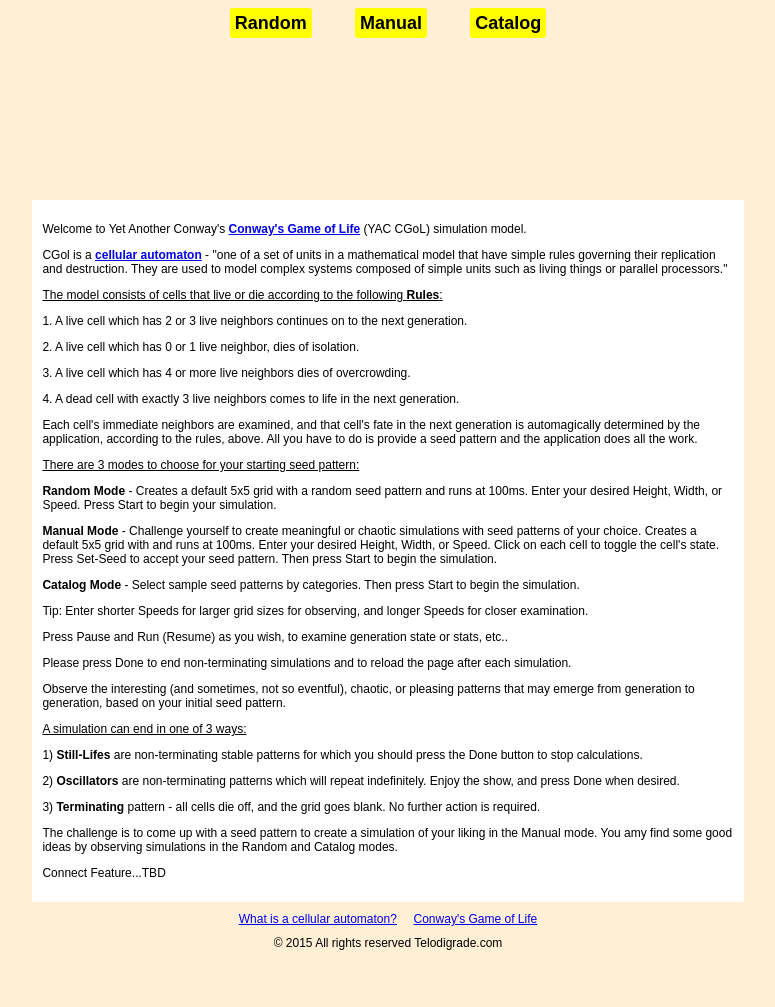
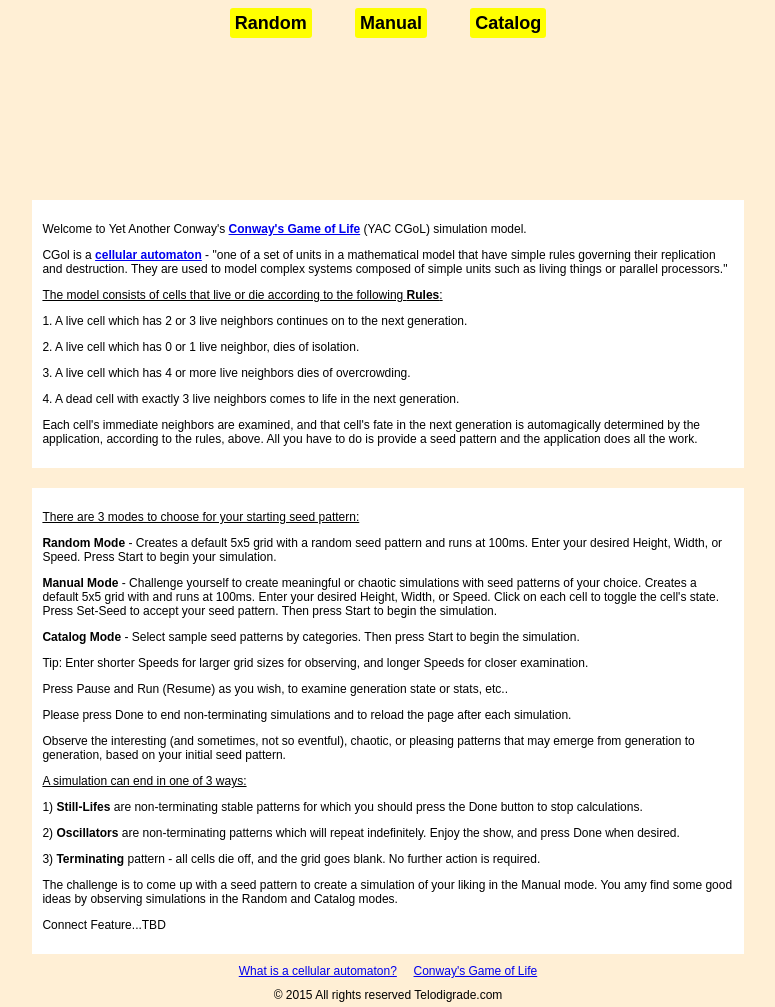
Before and after one commit to jpbatz/gol, a plain HTML site: page index.html in a window 1280 px wide. Shown: the part 69-1076 px from the top of the page, without its empty margins (252-1027 px from the left). Before the commit the page ends 1024 px from the top, so only its background shows below. Drawn offline with nearby package versions, Linux system fonts and the light colour scheme.

Commit message:
MBA separates intro and instructions sections

```diff
--- a/index.html
+++ b/index.html
@@ -67,6 +67,10 @@
 
       <p>Each cell's immediate neighbors are examined, and that cell's fate in the next generation is automagically determined by the application, according to the rules, above.  All you have to do is provide a seed pattern and the application does all the work.</p>
 
+    </article>
+
+    <article id="instructions">
+
       <p><span class="underline">There are 3 modes to choose for your starting seed pattern:</span></p>
 
       <p><span class="bold">Random Mode</span> - Creates a default 5x5 grid with a random seed pattern and runs at 100ms. Enter your desired Height, Width, or Speed. Press Start to begin your simulation.</p>
--- a/styles.css
+++ b/styles.css
@@ -170,6 +170,15 @@ h4 {
   padding: 10px;
 }
 
+#instructions {
+  background-color: white;
+  margin: auto;
+  margin-top: 20px;
+  max-width: 60%;
+  text-align: left;
+  padding: 10px;
+}
+
 #references{
   margin: 10px;
 }
```
